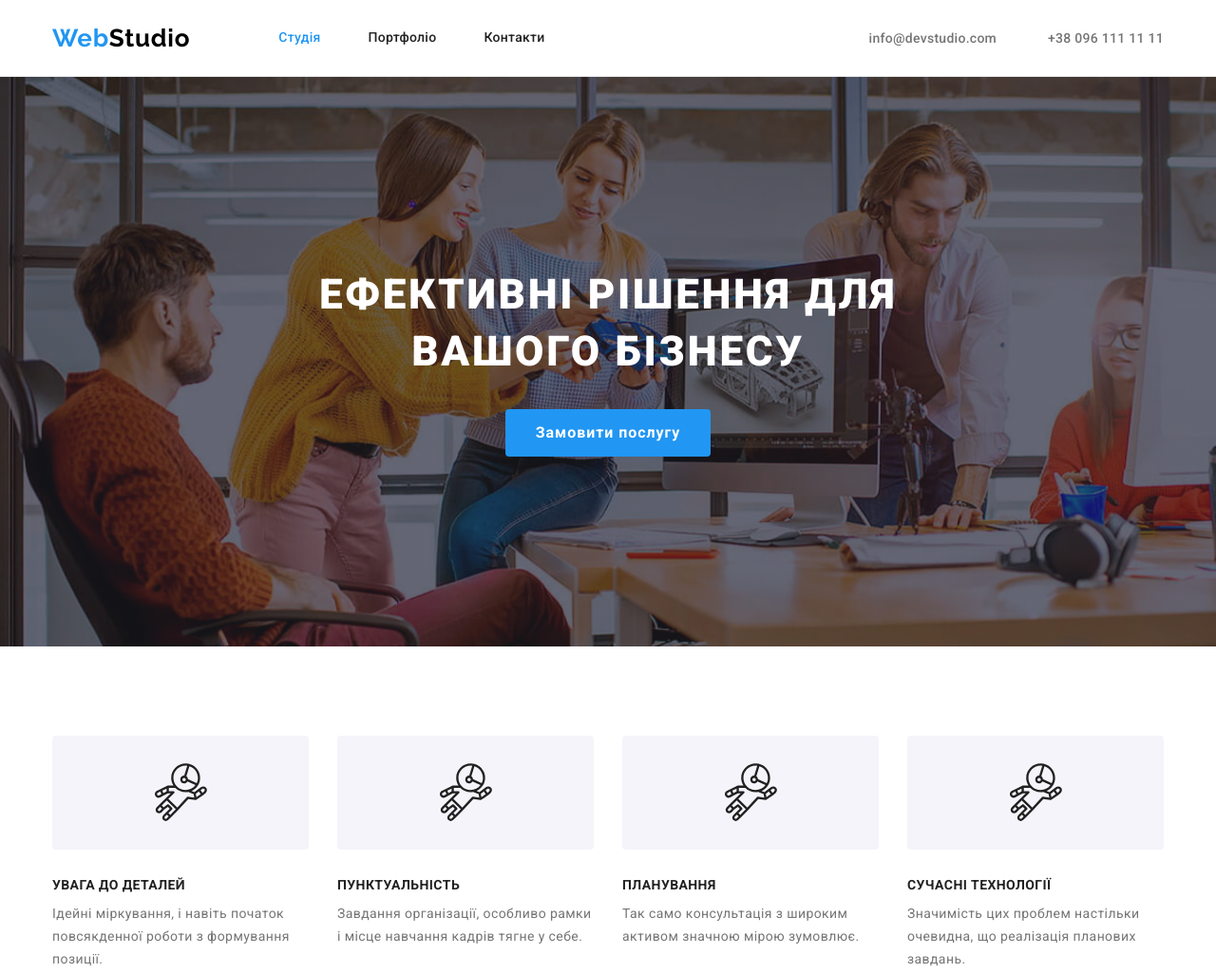
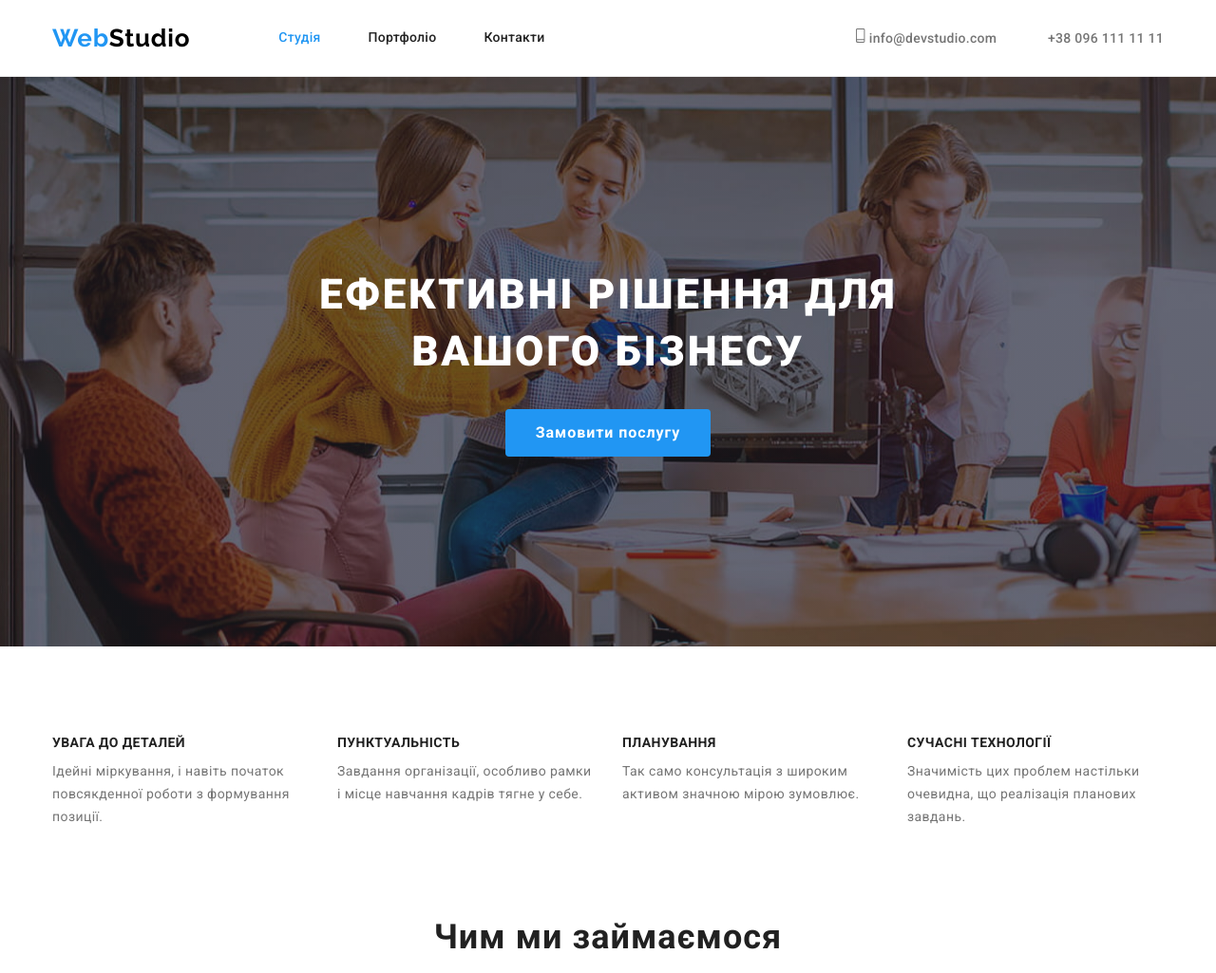
Before and after one commit to NikitaPerera/goit-markup-hw-04, a plain HTML site: page index.html in a window 1280 px wide. Shown: the top 1025 px of the page at 95% size. Drawn offline with nearby package versions, Linux system fonts and the light colour scheme.

Commit message:
Create site

```diff
--- a/css/styles.css
+++ b/css/styles.css
@@ -106,7 +106,9 @@ p{
 .web, .list .current{
     color: var(--active);
 }
-
+.icon-item {
+    fill: currentColor;
+}
 .site-aut .link:not(:last-child) {
     margin-right: 50px;
 }
@@ -168,16 +170,8 @@ p{
     flex-wrap: wrap;
     gap: 30px;
 } */
-.list-advantages::before {
-    height: 120px;
-    background-color: #F5F4FA;
-    display: block;
-    background-image:url(../images/Men.svg);
-    content: "";
-    background-repeat: no-repeat;
-    background-position: center;
-    margin-bottom: 30px;
-    border-radius: 4px;
+svg {
+    fill: #2196F3;
 }
 .about {
     display: flex;
--- a/index.html
+++ b/index.html
@@ -23,7 +23,11 @@
      </ul>
     </nav>
     <div class="site-aut list">
-     <a href="mailto:info@devstudio.com" class="link left">info@devstudio.com</a>
+     <a href="mailto:info@devstudio.com" class="link left">
+        <svg width="10" height="15">
+            <use href="./images/symbol-defs.svg#smartphone-1"></use>
+          </svg>
+          info@devstudio.com </a>
      <a href="tel:+380961111111" class="link">+38 096 111 11 11</a>
     </div>
     </div>
```
Also changed, not shown: images/Inst.svg (deleted), images/Men.svg (deleted), images/icons.svg (added), images/smartphone.svg (added), images/symbol-defs.svg (added), sprite.svg (added).
